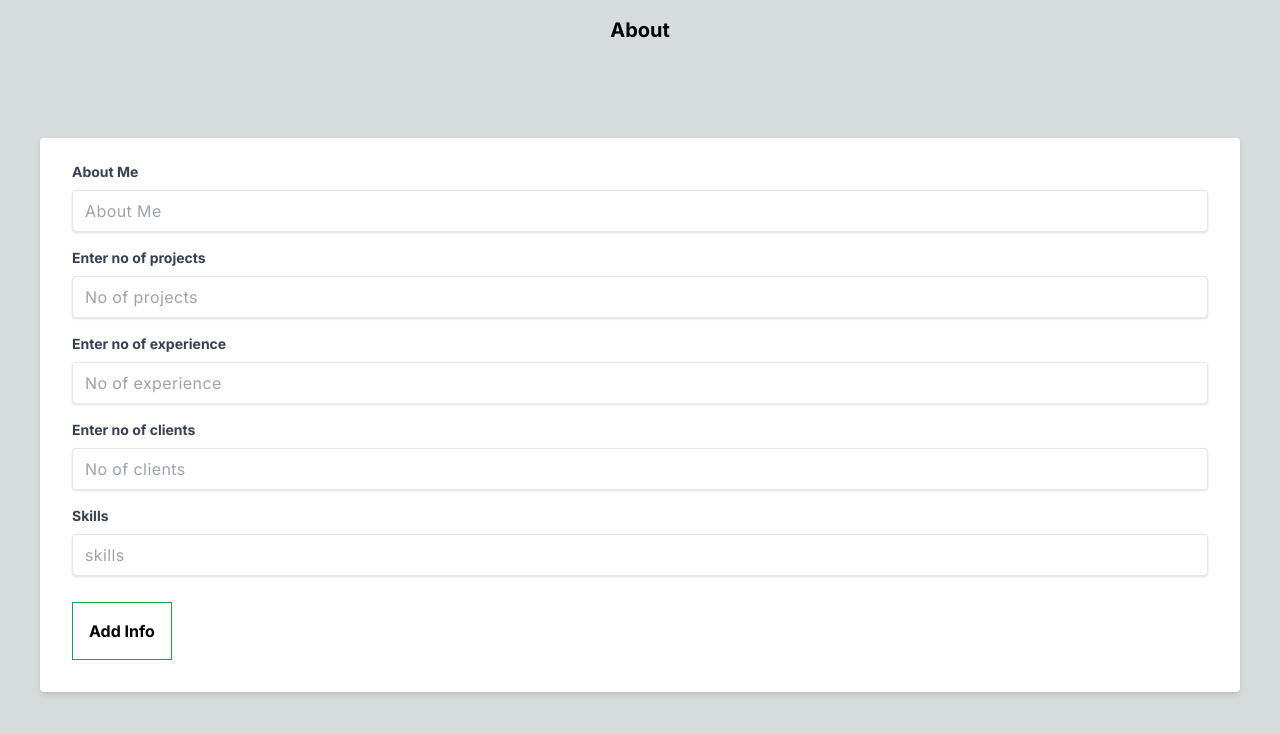
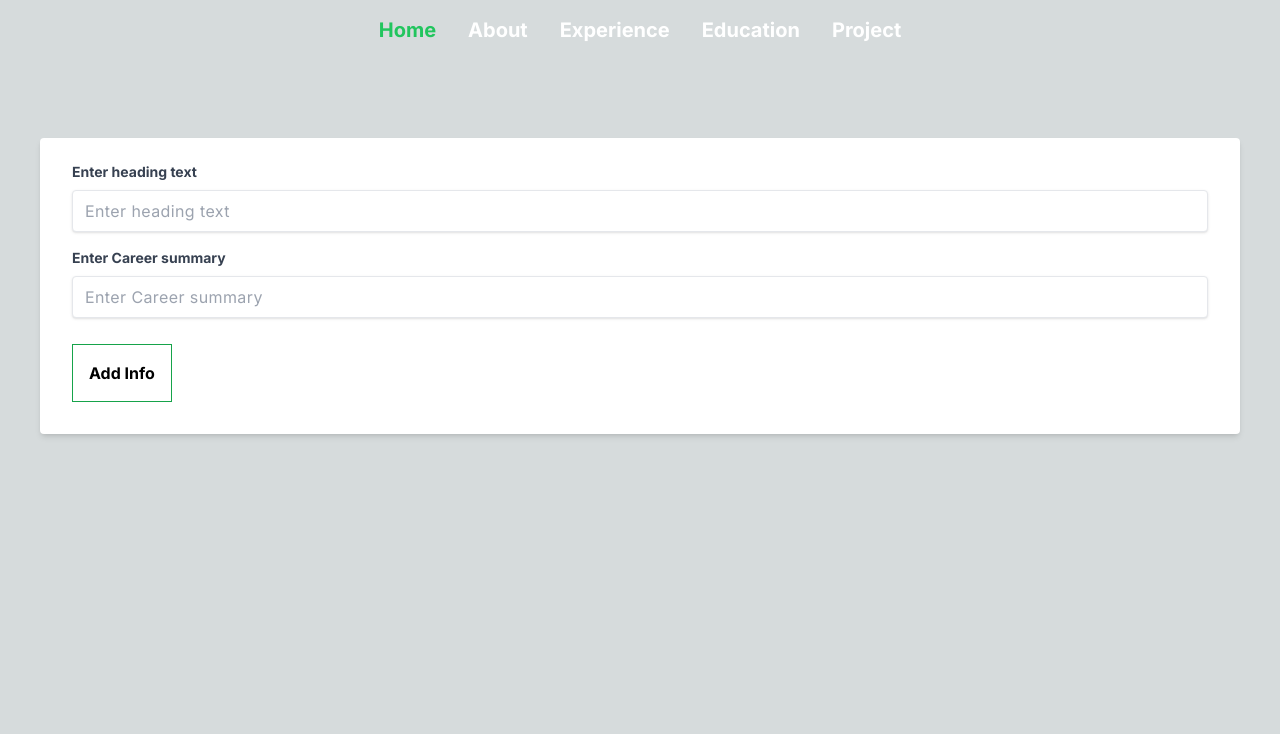
Before and after one commit to Sam-Blesswin/samportfolio, a Next.js app: page /admin in a window 1280 px wide. Shown: the top 734 px of the page. Built offline with nearby package versions, Linux system fonts and the light colour scheme; no server answers; the database is empty.

Commit message:
added admin home panel

```diff
--- a/src/app/admin/page.tsx
+++ b/src/app/admin/page.tsx
@@ -1,6 +1,11 @@
 "use client";
 
 import AdminAboutView from "@/components/admin-view/AdminAboutView";
+import AdminHomeView from "@/components/admin-view/AdminHomeView";
+import AdminEducationView from "@/components/admin-view/AdminEducationView";
+import AdminExperienceView from "@/components/admin-view/AdminExperienceView";
+import AdminProjectView from "@/components/admin-view/AdminExperienceView";
+
 import { useEffect, useState } from "react";
 import { getData, updateData } from "@/services";
 import { FormData, tabItems } from "@/types/FormTypes";
@@ -49,7 +54,8 @@ interface DataMap {
 }
 
 export default function AdminView() {
-  const [currentSelectedTab, setCurrentSelectedTab] = useState(tabItems.about);
+  const [currentSelectedTab, setCurrentSelectedTab] = useState(tabItems.home);
+
   const [homeViewFormData, setHomeViewFormData] = useState(initialHomeFormData);
   const [aboutViewFormData, setAboutViewFormData] =
     useState(initialAboutFormData);
@@ -96,7 +102,18 @@ export default function AdminView() {
 
   const menuItems = [
     {
-      id: tabItems.about,
+      id: "home",
+      label: "Home",
+      component: (
+        <AdminHomeView
+          formData={homeViewFormData}
+          setFormData={setHomeViewFormData}
+          handleClick={handleSaveData}
+        />
+      ),
+    },
+    {
+      id: "about",
       label: "About",
       component: (
         <AdminAboutView
@@ -106,13 +123,49 @@ export default function AdminView() {
         />
       ),
     },
+    {
+      id: "experience",
+      label: "Experience",
+      component: (
+        <AdminExperienceView
+          formData={experienceViewFormData}
+          handleSaveData={handleSaveData}
+          setFormData={setExperienceViewFormData}
+          data={allData?.experience}
+        />
+      ),
+    },
+    {
+      id: "education",
+      label: "Education",
+      component: (
+        <AdminEducationView
+          formData={educationViewFormData}
+          handleSaveData={handleSaveData}
+          setFormData={setEducationViewFormData}
+          data={allData?.education}
+        />
+      ),
+    },
+    {
+      id: "project",
+      label: "Project",
+      component: (
+        <AdminProjectView
+          formData={projectViewFormData}
+          handleSaveData={handleSaveData}
+          setFormData={setProjectViewFormData}
+          data={allData?.project}
+        />
+      ),
+    },
   ];
 
   async function extractAllDatas() {
     const response = await getData(currentSelectedTab);
 
     if (
-      currentSelectedTab === "about" &&
+      currentSelectedTab === tabItems.about &&
       response &&
       response.data &&
       response.data.length
@@ -120,11 +173,13 @@ export default function AdminView() {
       setAboutViewFormData(response.data[0]);
     }
 
-    if (response?.success) {
-      setAllData({
-        ...allData,
-        [currentSelectedTab]: response && response.data,
-      });
+    if (
+      currentSelectedTab === tabItems.home &&
+      response &&
+      response.data &&
+      response.data.length
+    ) {
+      setHomeViewFormData(response && response.data[0]);
     }
 
     console.log("✅ Data extracted");
@@ -136,14 +191,16 @@ export default function AdminView() {
 
   return (
     <div>
-      <nav className="-mb-0.5 flex justify-center spcae-x-6" role="tablist">
+      <nav className="-mb-0.5 flex justify-center spcae-x-6">
         {menuItems.map((item) => (
           <button
             key={item.id}
             type="button"
-            className="p-4 font-bold text-xl"
+            className={`p-4 font-bold text-xl ${
+              item.id === currentSelectedTab ? "text-green-500" : "text-white"
+            }`}
             onClick={() => {
-              setCurrentSelectedTab(item.id);
+              setCurrentSelectedTab(item.id as tabItems);
             }}
           >
             {item.label}
--- a/src/app/api/home/add/route.ts
+++ /dev/null
@@ -1,32 +0,0 @@
-import connectToDB from "@/database";
-import Home from "@/models/Home";
-import { NextResponse } from "next/server";
-
-export const dynamic = "force-dynamic";
-
-export async function POST(req) {
-  try {
-    await connectToDB();
-    const extractData = await req.json();
-    const saveData = await Home.create(extractData);
-
-    if (saveData) {
-      return NextResponse.json({
-        success: true,
-        message: "Data saved successfully",
-      });
-    } else {
-      return NextResponse.json({
-        success: false,
-        message: "Something goes wrong !Please try again",
-      });
-    }
-  } catch (e) {
-    console.log(e);
-
-    return NextResponse.json({
-      success: false,
-      message: "Something goes wrong !Please try again",
-    });
-  }
-}
--- a/src/app/api/home/get/route.ts
+++ b/src/app/api/home/get/route.ts
@@ -1,13 +1,13 @@
 import connectToDB from "@/database";
-import Home from "@/models/Home";
+import Home, { HomeDocument } from "@/models/Home";
 import { NextResponse } from "next/server";
 
 export const dynamic = "force-dynamic";
 
-export async function GET(req) {
+export async function GET() {
   try {
     await connectToDB();
-    const extractData = await Home.find({});
+    const extractData: HomeDocument[] = await Home.find({});
 
     if (extractData) {
       return NextResponse.json({
--- a/src/app/api/home/update/route.ts
+++ b/src/app/api/home/update/route.ts
@@ -1,23 +1,28 @@
 import connectToDB from "@/database";
-import About from "@/models/About";
-import Home from "@/models/Home";
+import Home, { HomeDocument } from "@/models/Home";
 import { NextResponse } from "next/server";
 
 export const dynamic = "force-dynamic";
 
-export async function PUT(req) {
+export async function PUT(req: Request) {
   try {
     await connectToDB();
 
-    const extractData = await req.json();
+    const extractData: HomeDocument = await req.json();
     const { _id, heading, summary } = extractData;
 
+    let filter = {};
+
+    if (_id) {
+      filter = { _id: _id };
+    }
+
+    const options = { upsert: true, new: true, setDefaultsOnInsert: true };
+
     const updateData = await Home.findOneAndUpdate(
-      {
-        _id: _id,
-      },
+      filter,
       { heading, summary },
-      { new: true }
+      options
     );
 
     if (updateData) {
--- a/src/components/admin-view/AdminEducationView.tsx
+++ b/src/components/admin-view/AdminEducationView.tsx
@@ -66,7 +66,7 @@ const AdminEducationView = ({
         />
         <button
           onClick={() => handleSaveData("education")}
-          className="mt-[10px] border border-green-600 p-4 font-bold text-[16px]"
+          className="mt-[10px] border border-green-600 p-4 font-bold text-[16px] text-black"
         >
           Add Info
         </button>
--- a/src/components/admin-view/AdminExperienceView.tsx
+++ b/src/components/admin-view/AdminExperienceView.tsx
@@ -81,7 +81,7 @@ const AdminExperienceView = ({
         />
         <button
           onClick={() => handleSaveData("experience")}
-          className="mt-[10px] border border-green-600 p-4 font-bold text-[16px]"
+          className="mt-[10px] border border-green-600 p-4 font-bold text-[16px] text-black"
         >
           Add Info
         </button>
--- a/src/components/admin-view/AdminHomeView.tsx
+++ b/src/components/admin-view/AdminHomeView.tsx
@@ -21,7 +21,6 @@ const AdminHomeView = ({
   setFormData,
   handleClick,
 }: FormViewProps) => {
-  console.log(formData);
   return (
     <div className="w-full">
       <div className="bg-[#ffffff] shadow-md rounded px-8 pt-6 pb-8 mb-4">
@@ -32,7 +31,7 @@ const AdminHomeView = ({
         />
         <button
           onClick={() => handleClick("home")}
-          className="mt-[10px] border border-green-600 p-4 font-bold text-[16px]"
+          className="mt-[10px] border border-green-600 p-4 font-bold text-[16px] text-black"
         >
           Add Info
         </button>
--- a/src/components/admin-view/AdminLogin.tsx
+++ b/src/components/admin-view/AdminLogin.tsx
@@ -27,7 +27,7 @@ const AdminLogin = ({ formData, setFormData, handleClick }: FormViewProps) => {
         />
         <button
           onClick={() => handleClick}
-          className="mt-[10px] border border-green-600 p-4 font-bold text-[16px]"
+          className="mt-[10px] border border-green-600 p-4 font-bold text-[16px] text-black"
         >
           Login
         </button>
--- a/src/components/admin-view/AdminProjectView.tsx
+++ b/src/components/admin-view/AdminProjectView.tsx
@@ -73,7 +73,7 @@ export default function AdminProjectView({
         />
         <button
           onClick={() => handleSaveData("project")}
-          className="mt-[10px] border border-green-600 p-4 font-bold text-[16px]"
+          className="mt-[10px] border border-green-600 p-4 font-bold text-[16px] text-black"
         >
           Add Info
         </button>
--- a/src/database/index.ts
+++ b/src/database/index.ts
@@ -2,9 +2,7 @@ import mongoose from "mongoose";
 
 export default async function connectToDB() {
   try {
-    await mongoose.connect(
-      "mongodb+srv://samblesswinedu:l2saWhZQD6Yr4qQX@cluster0.hzvqkzy.mongodb.net/SamPortfolio?retryWrites=true&w=majority"
-    );
+    await mongoose.connect(process.env.DATABASE_URL);
     console.log("Database connected successfully");
   } catch (e) {
     console.log(e);
--- a/src/services/index.ts
+++ b/src/services/index.ts
@@ -4,6 +4,24 @@ export async function getData(currentTab: tabItems) {
   try {
     const response = await fetch(`/api/${currentTab}/get`, {
       method: "GET",
+    });
+
+    const result = await response.json();
+
+    return result;
+  } catch (e) {
+    console.log(e);
+  }
+}
+
+export async function addData(currentTab: tabItems, formData: FormData) {
+  try {
+    const response = await fetch(`/api/${currentTab}/add`, {
+      method: "POST",
+      headers: {
+        "Content-Type": "application/json",
+      },
+      body: JSON.stringify(formData),
     });
 
     const result = await response.json();
```
Also changed, not shown: 1 other file (tests, documents, lock files or other folders).
